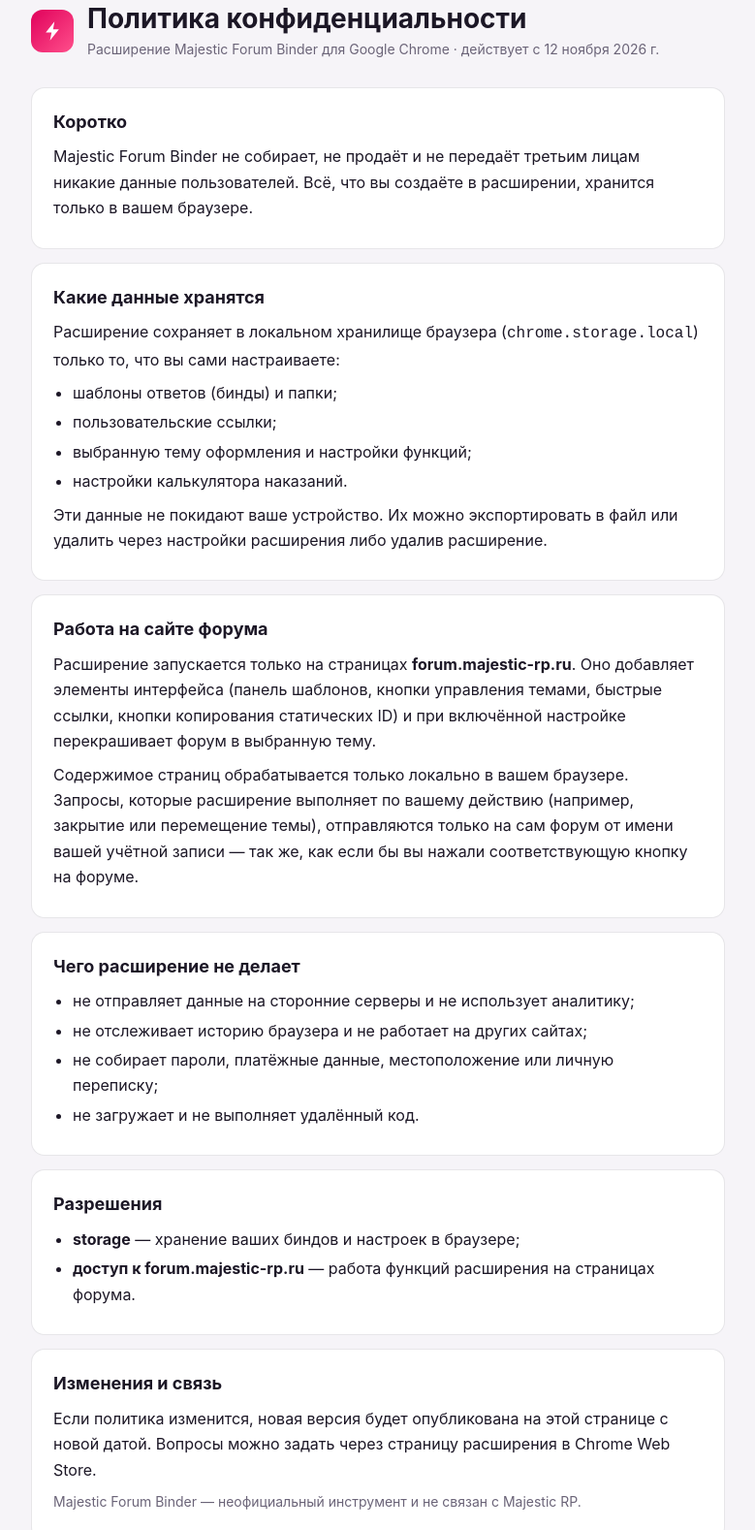
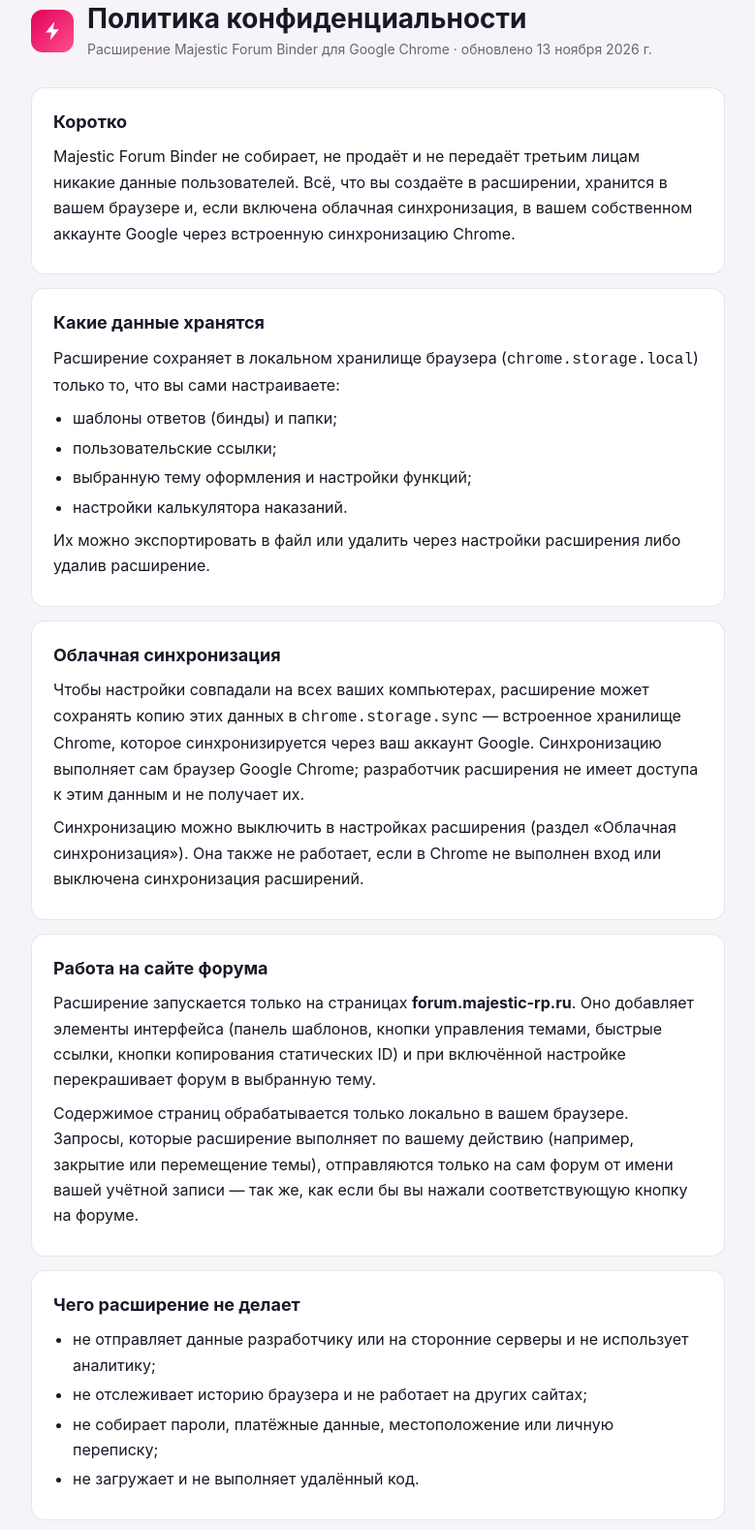
Before and after one commit to mr-muriel/majestic-forum-binder, a plain HTML site: page index.html in a window 1280 px wide. Shown: the part 45-1623 px from the top of the page at 97% size, without its empty margins (250-1029 px from the left). Drawn offline with Linux system fonts and the light colour scheme.

Commit message:
upd
Updated privacy policy details and added information about cloud synchronization.

```diff
--- a/index.html
+++ b/index.html
@@ -29,13 +29,13 @@
     <div class="logo"><svg viewBox="0 0 24 24"><path fill="#fff" d="M14.2 2.2 5.2 13.6h6l-1.6 8.2 9.2-11.6h-6z"/></svg></div>
     <div>
       <h1>Политика конфиденциальности</h1>
-      <div class="sub">Расширение Majestic Forum Binder для Google Chrome · действует с 12 ноября 2026 г.</div>
+      <div class="sub">Расширение Majestic Forum Binder для Google Chrome · обновлено 13 ноября 2026 г.</div>
     </div>
   </header>
 
   <section>
     <h2>Коротко</h2>
-    <p>Majestic Forum Binder не собирает, не продаёт и не передаёт третьим лицам никакие данные пользователей. Всё, что вы создаёте в расширении, хранится только в вашем браузере.</p>
+    <p>Majestic Forum Binder не собирает, не продаёт и не передаёт третьим лицам никакие данные пользователей. Всё, что вы создаёте в расширении, хранится в вашем браузере и, если включена облачная синхронизация, в вашем собственном аккаунте Google через встроенную синхронизацию Chrome.</p>
   </section>
 
   <section>
@@ -47,7 +47,13 @@
       <li>выбранную тему оформления и настройки функций;</li>
       <li>настройки калькулятора наказаний.</li>
     </ul>
-    <p>Эти данные не покидают ваше устройство. Их можно экспортировать в файл или удалить через настройки расширения либо удалив расширение.</p>
+    <p>Их можно экспортировать в файл или удалить через настройки расширения либо удалив расширение.</p>
+  </section>
+
+  <section>
+    <h2>Облачная синхронизация</h2>
+    <p>Чтобы настройки совпадали на всех ваших компьютерах, расширение может сохранять копию этих данных в <code>chrome.storage.sync</code> — встроенное хранилище Chrome, которое синхронизируется через ваш аккаунт Google. Синхронизацию выполняет сам браузер Google Chrome; разработчик расширения не имеет доступа к этим данным и не получает их.</p>
+    <p>Синхронизацию можно выключить в настройках расширения (раздел «Облачная синхронизация»). Она также не работает, если в Chrome не выполнен вход или выключена синхронизация расширений.</p>
   </section>
 
   <section>
@@ -59,7 +65,7 @@
   <section>
     <h2>Чего расширение не делает</h2>
     <ul>
-      <li>не отправляет данные на сторонние серверы и не использует аналитику;</li>
+      <li>не отправляет данные разработчику или на сторонние серверы и не использует аналитику;</li>
       <li>не отслеживает историю браузера и не работает на других сайтах;</li>
       <li>не собирает пароли, платёжные данные, местоположение или личную переписку;</li>
       <li>не загружает и не выполняет удалённый код.</li>
@@ -69,7 +75,7 @@
   <section>
     <h2>Разрешения</h2>
     <ul>
-      <li><b>storage</b> — хранение ваших биндов и настроек в браузере;</li>
+      <li><b>storage</b> — хранение ваших биндов и настроек в браузере и их синхронизация между вашими устройствами через аккаунт Google;</li>
       <li><b>доступ к forum.majestic-rp.ru</b> — работа функций расширения на страницах форума.</li>
     </ul>
   </section>
```
